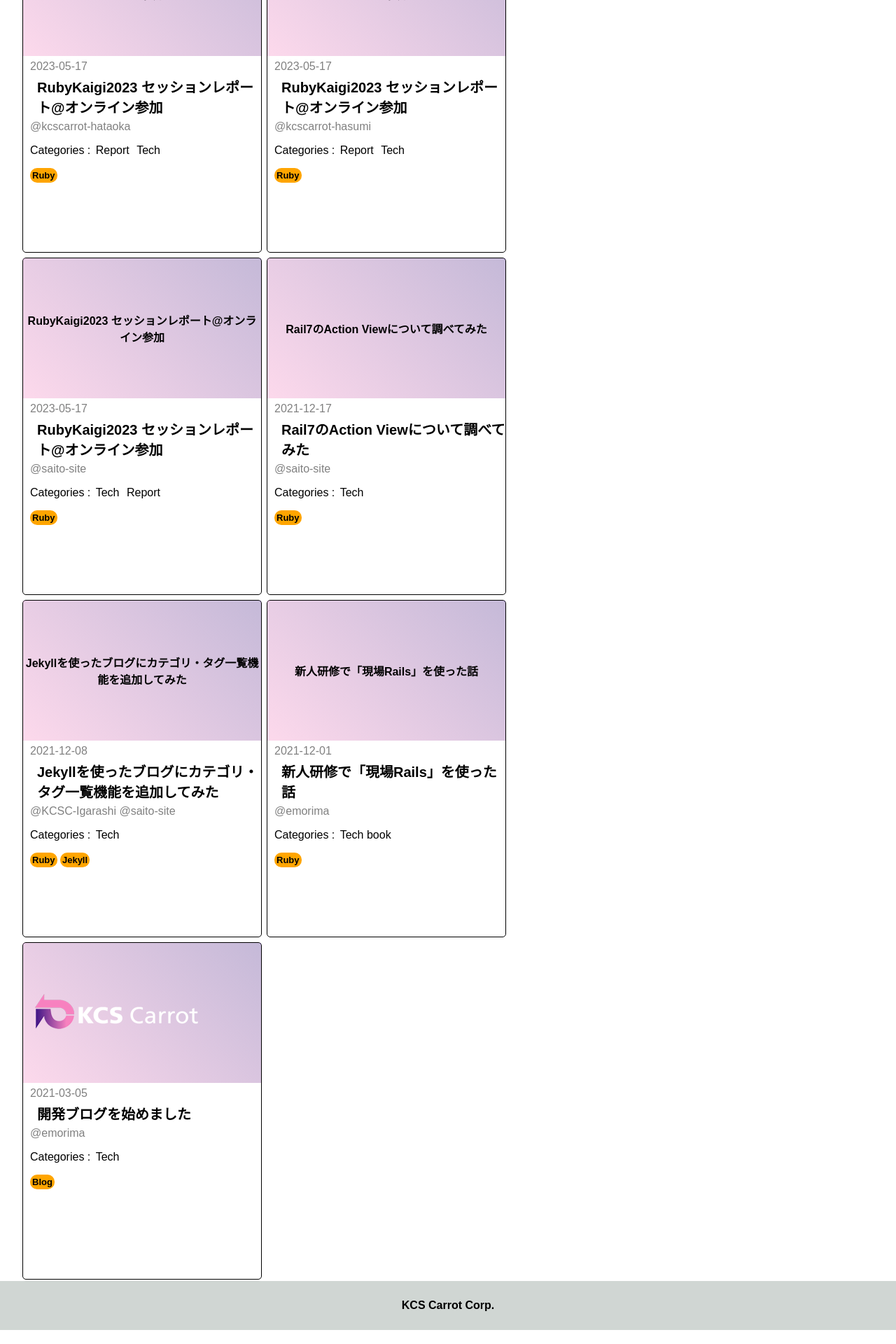
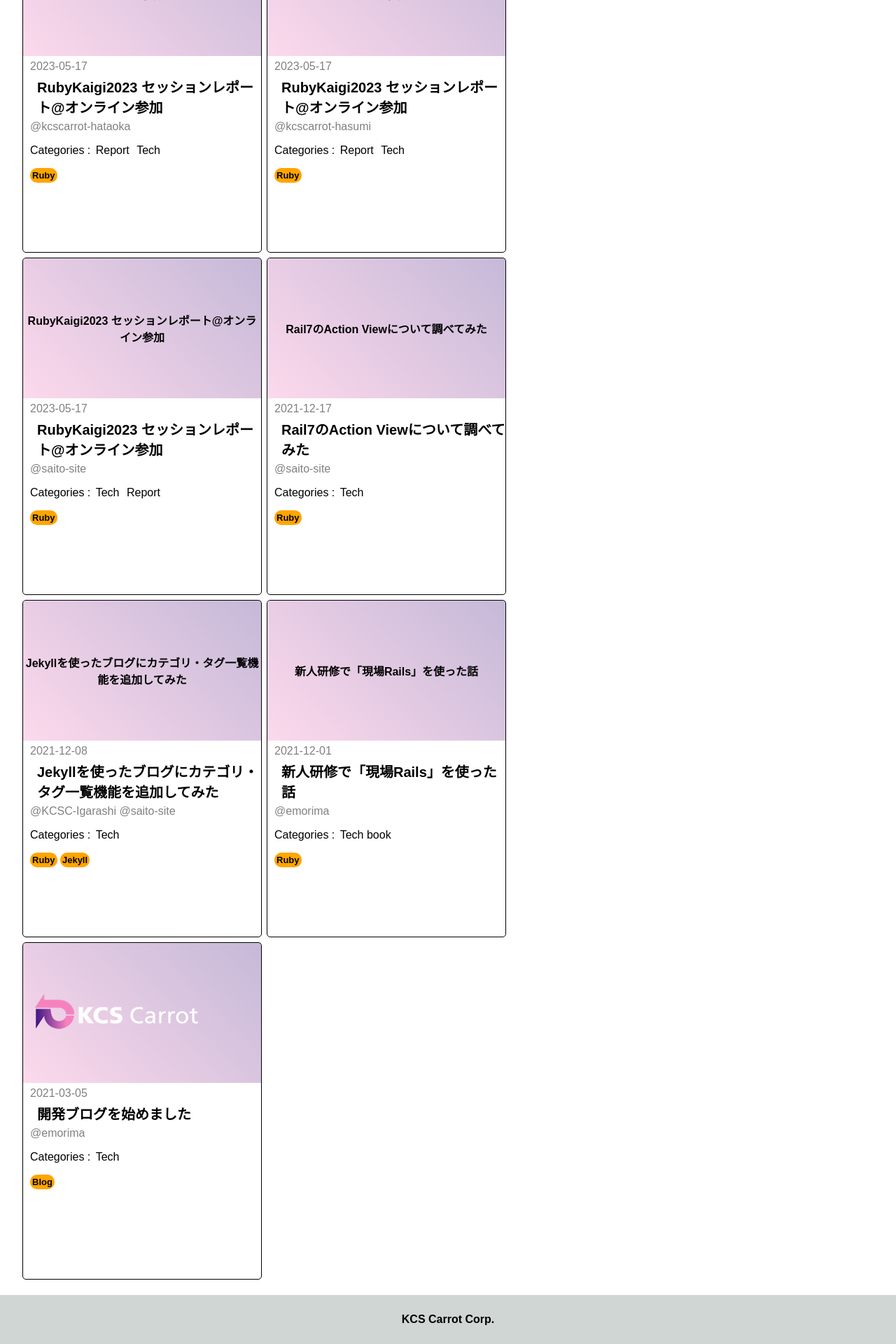
Before and after one commit to kcscarrot-konno/h2carrot.github.io, a Jekyll site: the page built from index.markdown, in a window 1280 px wide. Shown: the part 1558-3478 px from the top of the page at 70% size. Built offline with Jekyll 4.4.1, drawn with Linux system fonts in a browser that asks for light colours; emoji names are drawn with the system emoji font.

Commit message:
フッター位置を調整

```diff
--- a/assets/css/style.css
+++ b/assets/css/style.css
@@ -48,7 +48,6 @@ body {
 /* --- START aside.html ---*/
 #aside {
   padding: 30px 0px 0px 20px;
-  height: 700px;
   width: 300px;
   float: right;
   font-size: 16px;
@@ -114,7 +113,7 @@ body {
   color: black;
   background: #d0d6d3;
   padding: 10px 0;
-  margin: 0;
+  margin: 20px 0 0 0;
 }
 #wrapper {
   float: left;
```
